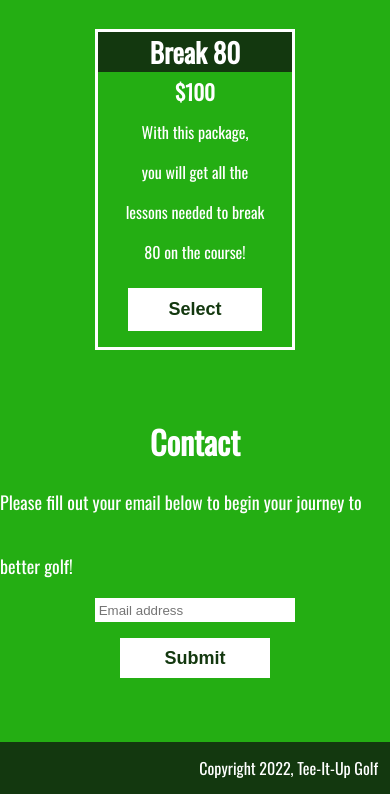
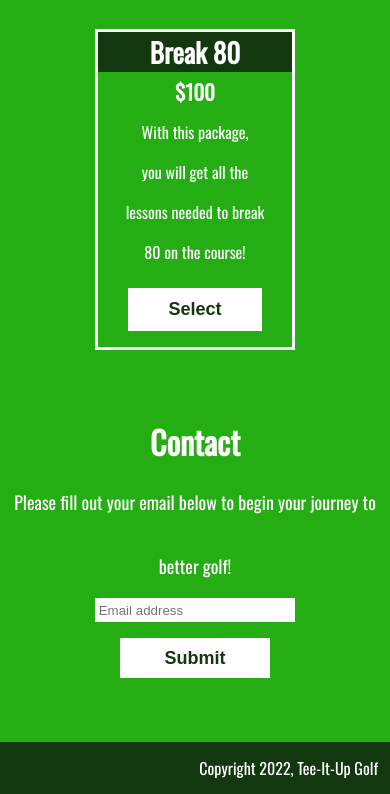
Before and after one commit to schmunt/Landing-Page, a plain HTML site: page index.html in a window 390 px wide. Shown: the part 1388-2182 px from the top of the page. Drawn offline with nearby package versions, Linux system fonts and the light colour scheme.

Commit message:
.email-text update (media fix)

```diff
--- a/index.html
+++ b/index.html
@@ -71,7 +71,7 @@
                     </div>
 
                     <form id="form" action="https://www.freecodecamp.com/email-submit">
-                        <label for="email" id="email-label">Please fill out your email below to begin your journey to better golf!</label>
+                        <label for="email" id="email-label"><p class="email-text">Please fill out your email below to begin your journey to better golf!</p></label>
                         <input type="email" id="email" name="email" placeholder=" Email address" required>
                         <button type="submit" id="submit">Submit</button>
                     </form>
--- a/styles.css
+++ b/styles.css
@@ -164,6 +164,11 @@ form {
     cursor: pointer;
 }
 
+.email-text {
+    text-align: center;
+    margin: 0 auto;
+}
+
 @media screen and (max-width: 700px) {
     header {
     display: flex;
@@ -201,4 +206,9 @@ form {
         width: 360px;
         height: 215px;
     }
+
+    .email-text {
+        text-align: center;
+        margin: 0 auto;
+    }
 }
```
